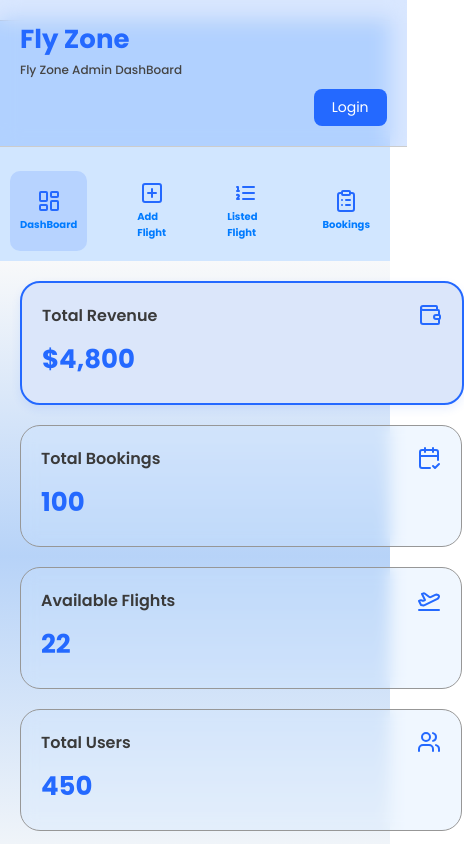
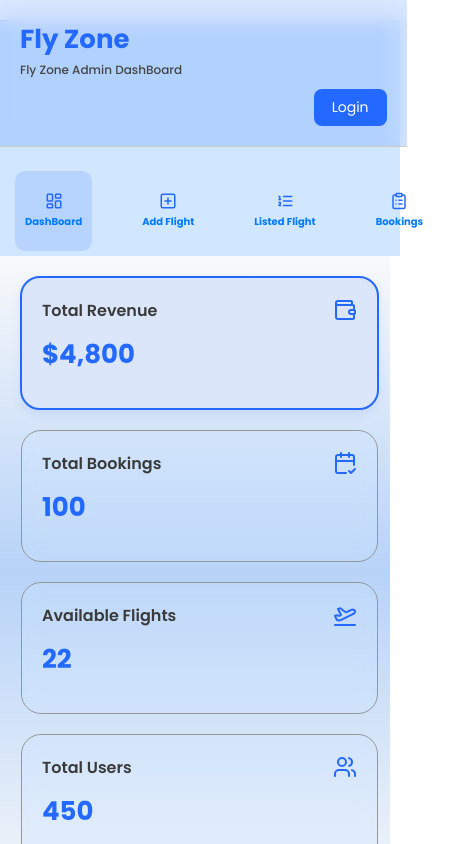
Before and after one commit to furqanshabbir168/FlyZone, a React (Vite) app in the folder admin/: page /admin/dashboard in a window 390 px wide. Shown: the top 844 px of the page, 464 px wide, since content can reach past the window. Built offline with nearby package versions, Linux system fonts and the light colour scheme.

Commit message:
first commit again

```diff
--- a/admin/src/Components/DashBoardBox/DashBoardBox.css
+++ b/admin/src/Components/DashBoardBox/DashBoardBox.css
@@ -62,15 +62,19 @@
 }
 
 /* === Mobile Responsive === */
+/* === Mobile Responsive === */
 @media screen and (max-width: 768px) {
   .boxes {
     margin-left: 0;
     margin-top: 0;
     flex-direction: column;
+    align-items: center; /* Center boxes */
+  }
 
-  }
   .boxes > div {
-    width: 400px;
-    max-height: 80px;
+    width: 90%; /* Take up 90% of screen */
+    max-width: 330px; /* Never get too big */
+    min-width: auto; /* Override earlier */
+    max-height: 90px; /* Optional: trim height */
   }
 }
--- a/admin/src/Components/Home/Home.css
+++ b/admin/src/Components/Home/Home.css
@@ -1,5 +1,5 @@
 .home-container {
-  background-image: url('../../assets/admin-banner.avif');
+  background-image: url('../../assets/admin.avif');
   background-size: cover;
   background-position: center;
   background-repeat: no-repeat;
@@ -26,6 +26,7 @@
   color: #2469ff; /* Clean light color */
 }
 
+
 .home-content h1 {
   font-size: 3rem;
   margin-bottom: 20px;
@@ -34,8 +35,9 @@
 .home-content p {
   font-size: 1.4rem; /* Bigger */
   line-height: 1.8;
-  color: #2469ff; /* Bright white-ish */
+  color: #000000; /* Bright white-ish */
   margin-bottom: 10px;
+  font-weight: bold;
 }
 .go-dashboard-link {
   display: inline-flex;
--- a/admin/src/Components/SideBar/SideBar.css
+++ b/admin/src/Components/SideBar/SideBar.css
@@ -59,26 +59,33 @@
     right: 0;
     flex-direction: row;
     justify-content: space-around;
-    padding: 10px 0;
+    flex-direction: row;
+    padding: 5px;
     background-color: rgba(204, 228, 255, 0.9);
     border-top: 1px solid #ccc;
     border-right: none;
     z-index: 999;
     padding-top: 150px;
   }
-
   .side-bar > div {
-    flex-direction: column;
+    flex-direction: column; /* icon on top, text below */
     align-items: center;
     justify-content: center;
     gap: 4px;
-    font-size: 11px;
-    padding: 10px;
+    font-size: 10px;
+    padding: 16px 10px;
+    white-space: nowrap;
+  }
+
+  .side-bar > div svg {
+    width: 18px;
+    height: 18px;
   }
 
   .side-bar > div p {
     margin: 0;
     font-size: 10px;
+    text-align: center;
   }
 }
 
```
Also changed, not shown: admin/src/assets/admin.avif (added).
